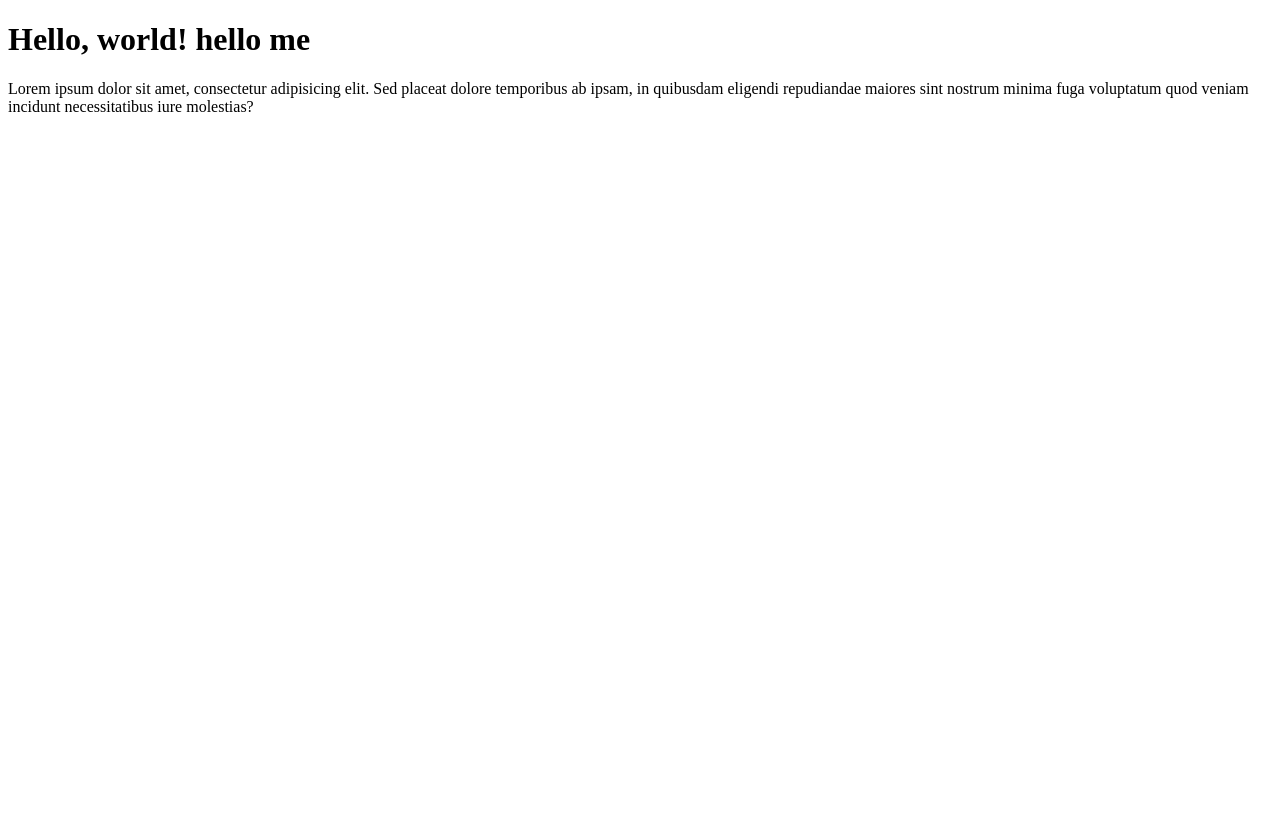
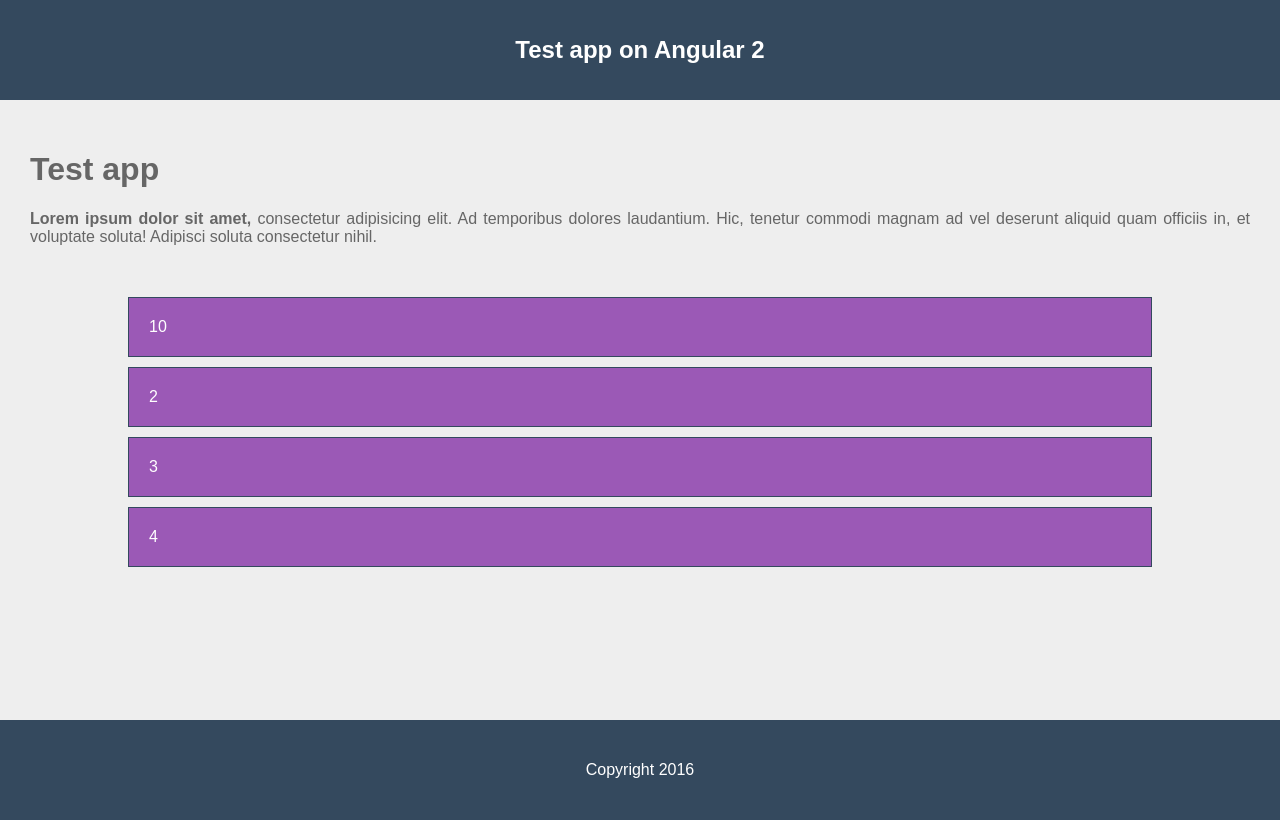
Before and after one commit to profiks/angular2_project, a website: page app/index.html in a window 1280 px wide. Drawn offline with Linux system fonts and the light colour scheme.

Commit message:
some styles

```diff
--- /dev/null
+++ b/app/css/style.css
@@ -0,0 +1,67 @@
+*{
+	box-sizing: border-box;
+}
+
+body{
+	font-family: sans-serif;
+	color: #666;
+	font-size: 16px;
+	background: #eee;
+	padding: 0;
+	margin: 0;
+}
+
+.app{
+ 	min-height: 200px;
+	min-height: calc(100vh - 100px);
+	margin-bottom: 20px;
+}
+.app__content{
+	clear: both;
+	width: 100%;
+	padding: 30px;
+	text-align: justify;
+
+}
+
+.app__testing{
+	display: flex;
+	flex-direction: column;
+	justify-content: center;
+	width: 80%;
+	margin: 0 auto;
+}
+
+.app__testing > .block {
+
+	padding: 20px;
+	margin: 5px 0;
+	border: 1px solid #34495e;
+
+	background: #9b59b6;
+
+	color: #fff;
+}
+
+.block > .block__heading{
+	text-align: center;
+}
+
+
+
+.header, .footer{
+	height: 100px;
+	width: 100%;
+	background: #34495e;
+	clear: both;
+	float: left;
+}
+
+
+.header__title, .footer__copyright{
+	text-align: center;
+	color: #fff;
+	line-height: 100px;
+	margin: 0;
+	padding: 0;
+}
--- a/app/index.html
+++ b/app/index.html
@@ -3,15 +3,34 @@
 <head>
 	<meta charset="UTF-8">
 	<title>Document</title>
+	<link rel="stylesheet" href="css/style.css">
 </head>
 <body>
 
-	<div class="app">
-		<div class="app__module">
-		   <div id="demo"></div>
-			<p>Lorem ipsum dolor sit amet, consectetur adipisicing elit. Sed placeat dolore temporibus ab ipsam, in quibusdam eligendi repudiandae maiores sint nostrum minima fuga voluptatum quod veniam incidunt necessitatibus iure molestias?</p>
+	<header class="header">
+	<h2 class="header__title">Test app on Angular 2</h2>
+	</header>
+
+	<main class="app">
+		<div class="app__content">
+			<h1>Test app</h1>
+			<p><b>Lorem ipsum dolor sit amet,</b> consectetur adipisicing elit. Ad temporibus dolores laudantium. Hic, tenetur commodi magnam ad vel deserunt aliquid quam officiis in, et voluptate soluta! Adipisci soluta consectetur nihil.</p>
+
 		</div>
-	</div>
+		<div class="app__testing">
+			<div class="block" id="test1">
+
+			</div>
+			<div class="block" id="test2">2</div>
+			<div class="block" id="test3">3</div>
+			<div class="block" id="test4">4</div>
+
+		</div>
+	</main>
+
+	<foote class="footer">
+		<p class="footer__copyright">Copyright 2016</p>
+	</foote>
 
 	<script src="js/index.js"></script>
 </body>
--- a/app/js/index.js
+++ b/app/js/index.js
@@ -1,12 +1,2 @@
-var Greeter = (function () {
-    function Greeter(greeting) {
-        this.greeting = greeting;
-    }
-    Greeter.prototype.greet = function () {
-        return "<h1>" + this.greeting + "</h1>";
-    };
-    return Greeter;
-}());
-;
-var greeter = new Greeter("Hello, world! hello me");
-document.getElementById("demo").innerHTML = greeter.greet();
+var test = 10, norlan = 'ssukaaaaa !!!!!!';
+document.getElementById("test1").innerHTML = test;
```
Also changed, not shown: app/ts/index.ts (+3 -9 lines), tsconfig.json (+6 -4 lines).
